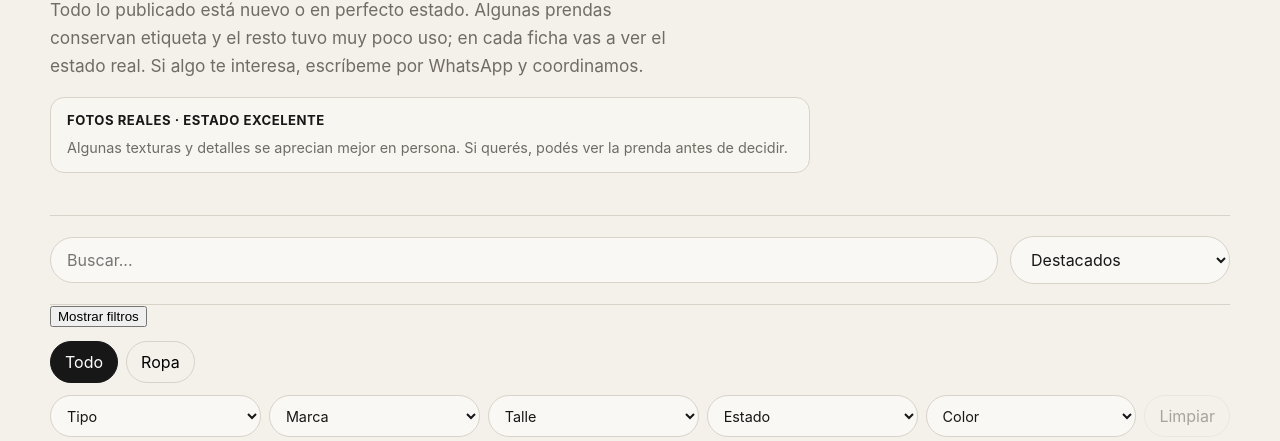
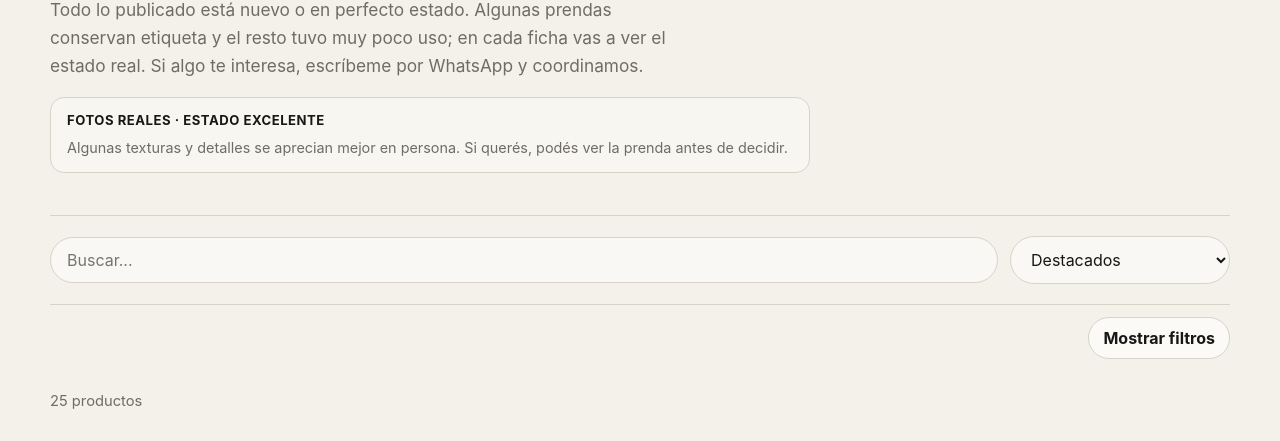
Before and after one commit to undawork/garage_sale, a website: page public/index.html in a window 1280 px wide. Shown: the part 323-764 px from the top of the page. Drawn offline with Linux system fonts and the light colour scheme.

Commit message:
style: optimize filter toggle for mobile

```diff
--- a/public/styles.css
+++ b/public/styles.css
@@ -141,3 +141,24 @@
   .filter-selects{grid-template-columns:repeat(2,minmax(0,1fr))}
   .clear-filter{grid-column:1 / -1}
 }
+
+.filter-toggle-row{
+  display:flex;
+  justify-content:flex-end;
+  padding:12px 0 0;
+}
+.filter-toggle{
+  border:1px solid var(--line);
+  background:var(--card);
+  color:var(--text);
+  border-radius:999px;
+  padding:10px 14px;
+  font:inherit;
+  font-weight:700;
+  cursor:pointer;
+}
+.filterbar[hidden]{display:none}
+@media(max-width:560px){
+  .filter-toggle-row{padding-top:10px}
+  .filter-toggle{width:100%}
+}
```
